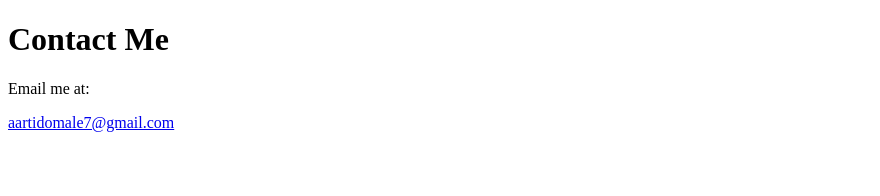
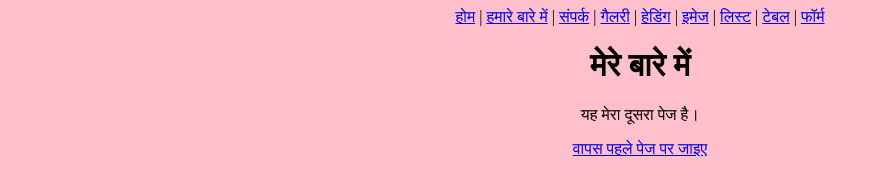
Before and after one commit to aartidomale7-afk/My-first-site-, a plain HTML site: page Contact.html in a window 1280 px wide. Shown: the whole page, without its empty margins (0-880 px from the left). Drawn offline with Linux system fonts and the light colour scheme.

Commit message:
Add files via upload

```diff
--- a/Contact.html
+++ b/Contact.html
@@ -1,11 +1,24 @@
 <!DOCTYPE html>
 <html>
 <head>
-  <title>Contact</title>
+  <meta charset="UTF-8">
+  <title>मेरे बारे में</title>
 </head>
-<body>
-  <h1>Contact Me</h1>
-  <p>Email me at:</p>
-  <a href="mailto:aartidomale7@gmail.com">aartidomale7@gmail.com</a>
+<body style="text-align:center; background-color:pink;">
+  <nav>
+    <a href="index.html">होम</a> |
+    <a href="About.html">हमारे बारे में</a> |
+    <a href="Contact.html">संपर्क</a> |
+    <a href="Gallery.html">गैलरी</a> |
+    <a href="headings.html">हेडिंग</a> |
+    <a href="images.html">इमेज</a> |
+    <a href="lists.html">लिस्ट</a> |
+    <a href="tables.html">टेबल</a> |
+    <a href="forms.html">फॉर्म</a>
+  </nav>
+
+  <h1>मेरे बारे में</h1>
+  <p>यह मेरा दूसरा पेज है।</p>
+  <a href="index.html">वापस पहले पेज पर जाइए</a>
 </body>
 </html>
```
